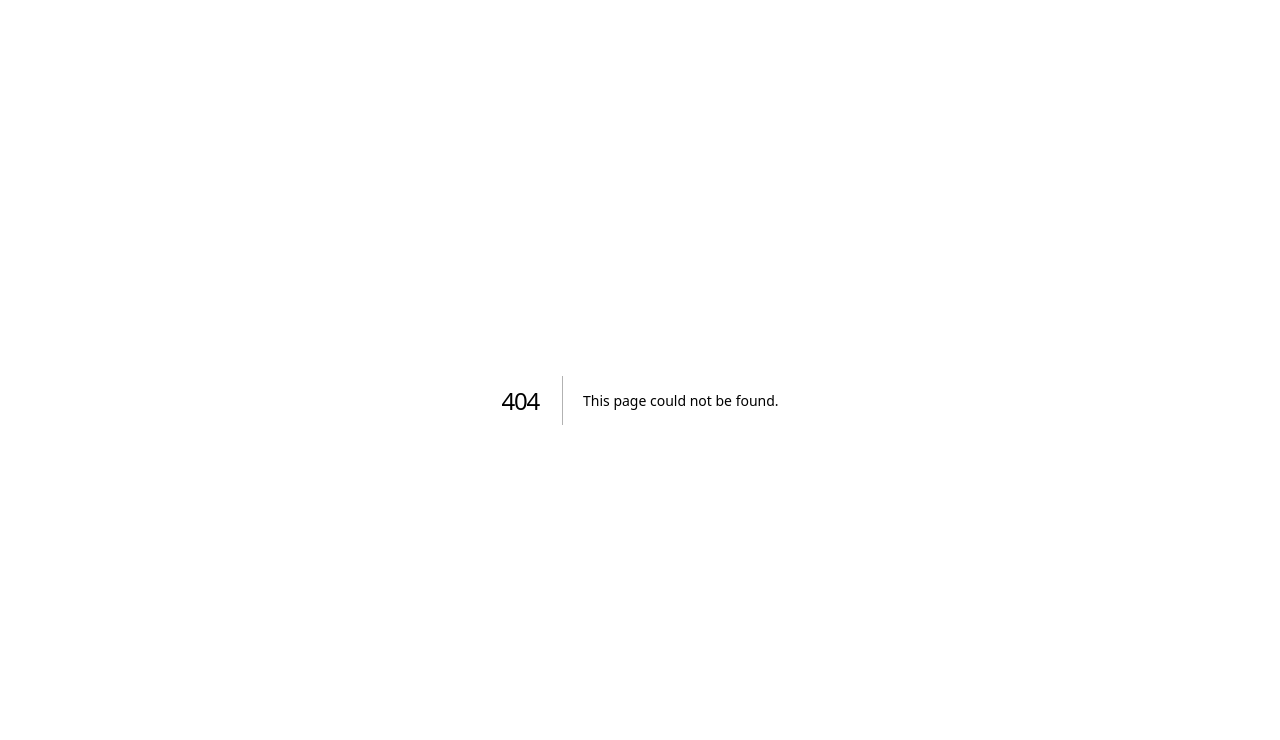
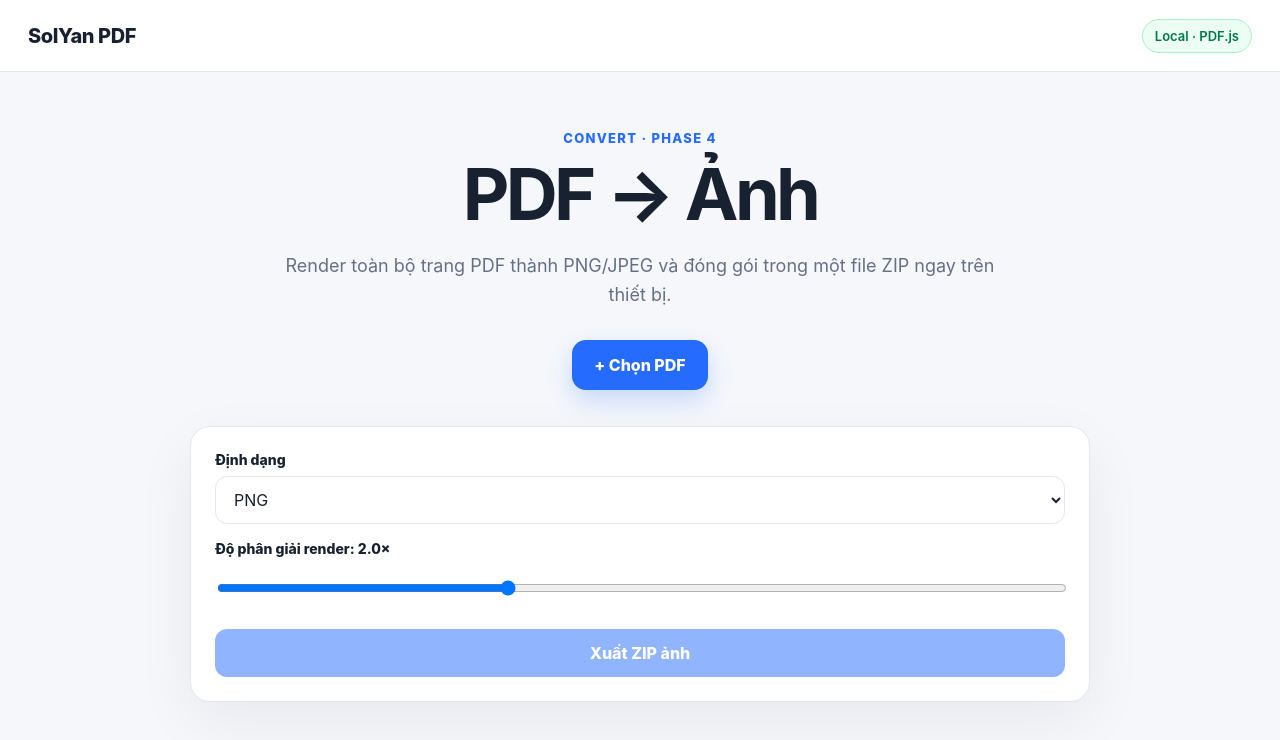
Before and after one commit to solyan842/SolYan-PDF, a Next.js app in the folder frontend/: page /pdf-to-images in a window 1280 px wide. Before the commit this address had no page. Shown: the top 740 px of the page. Built offline with nearby package versions, Linux system fonts and the light colour scheme.

Commit message:
feat: add browser-side PDF to image ZIP conversion

```diff
--- /dev/null
+++ b/frontend/app/pdf-to-images/page.tsx
@@ -0,0 +1,75 @@
+'use client';
+
+import { ChangeEvent, useState } from 'react';
+import JSZip from 'jszip';
+
+function downloadBlob(blob: Blob, filename: string) {
+  const url = URL.createObjectURL(blob);
+  const anchor = document.createElement('a');
+  anchor.href = url;
+  anchor.download = filename;
+  document.body.appendChild(anchor);
+  anchor.click();
+  anchor.remove();
+  URL.revokeObjectURL(url);
+}
+
+export default function PdfToImagesPage() {
+  const [file, setFile] = useState<File | null>(null);
+  const [scale, setScale] = useState(2);
+  const [format, setFormat] = useState<'png'|'jpeg'>('png');
+  const [busy, setBusy] = useState(false);
+  const [progress, setProgress] = useState('');
+  const [error, setError] = useState('');
+
+  function onFile(event: ChangeEvent<HTMLInputElement>) { setFile(event.target.files?.[0] ?? null); setError(''); setProgress(''); }
+
+  async function convert() {
+    if (!file) return;
+    setBusy(true); setError(''); setProgress('');
+    try {
+      const pdfjs = await import('pdfjs-dist');
+      pdfjs.GlobalWorkerOptions.workerSrc = new URL('pdfjs-dist/build/pdf.worker.min.mjs', import.meta.url).toString();
+      const task = pdfjs.getDocument({ data: new Uint8Array(await file.arrayBuffer()) });
+      const pdf = await task.promise;
+      const zip = new JSZip();
+      const digits = String(pdf.numPages).length;
+
+      for (let pageNumber = 1; pageNumber <= pdf.numPages; pageNumber += 1) {
+        setProgress(`Đang render trang ${pageNumber}/${pdf.numPages}`);
+        const page = await pdf.getPage(pageNumber);
+        const viewport = page.getViewport({ scale });
+        const canvas = document.createElement('canvas');
+        canvas.width = Math.ceil(viewport.width);
+        canvas.height = Math.ceil(viewport.height);
+        const context = canvas.getContext('2d');
+        if (!context) throw new Error('Canvas 2D không khả dụng.');
+        await page.render({ canvasContext: context, viewport }).promise;
+        const mime = format === 'png' ? 'image/png' : 'image/jpeg';
+        const blob = await new Promise<Blob>((resolve, reject) => canvas.toBlob((value)=>value ? resolve(value) : reject(new Error('Không tạo được ảnh.')), mime, .92));
+        zip.file(`page-${String(pageNumber).padStart(digits,'0')}.${format === 'png' ? 'png' : 'jpg'}`, blob);
+      }
+
+      setProgress('Đang đóng gói ZIP…');
+      const archive = await zip.generateAsync({ type: 'blob', compression: 'DEFLATE', compressionOptions: { level: 6 } });
+      downloadBlob(archive, 'solyan-pdf-images.zip');
+      await task.destroy();
+      setProgress(`Hoàn tất ${pdf.numPages} trang.`);
+    } catch (cause) {
+      setError(cause instanceof Error ? cause.message : 'Không thể chuyển PDF thành ảnh.');
+    } finally { setBusy(false); }
+  }
+
+  return <main className="shell">
+    <header className="topbar"><a className="brand" href="/">SolYan PDF</a><div className="privacy-pill">Local · PDF.js</div></header>
+    <section className="hero compact-hero"><p className="eyebrow">CONVERT · PHASE 4</p><h1>PDF → Ảnh</h1><p className="subtitle">Render toàn bộ trang PDF thành PNG/JPEG và đóng gói trong một file ZIP ngay trên thiết bị.</p><label className="picker"><input type="file" accept="application/pdf,.pdf" onChange={onFile}/><span>+ Chọn PDF</span></label></section>
+    <section className="workspace form-workspace">
+      <label className="field"><span>Định dạng</span><select value={format} onChange={(e)=>setFormat(e.target.value as 'png'|'jpeg')}><option value="png">PNG</option><option value="jpeg">JPEG</option></select></label>
+      <label className="field"><span>Độ phân giải render: {scale.toFixed(1)}×</span><input type="range" min="1" max="4" step="0.5" value={scale} onChange={(e)=>setScale(Number(e.target.value))}/></label>
+      {file && <p className="selected-file">Đã chọn: <strong>{file.name}</strong></p>}
+      {progress && <div className="result-box">{progress}</div>}
+      {error && <div className="error">{error}</div>}
+      <button className="merge-button" type="button" onClick={convert} disabled={!file || busy}>{busy ? 'Đang chuyển đổi…' : 'Xuất ZIP ảnh'}</button>
+    </section>
+  </main>;
+}
```
